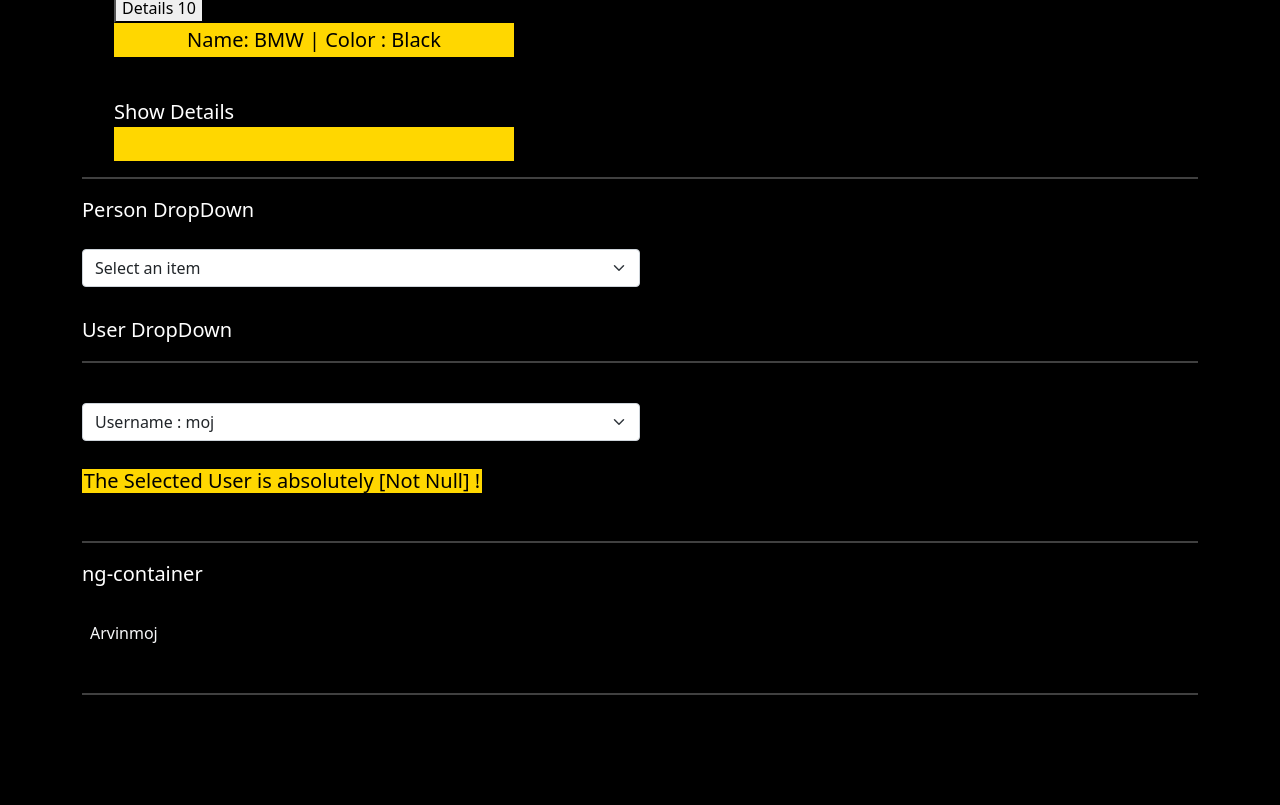
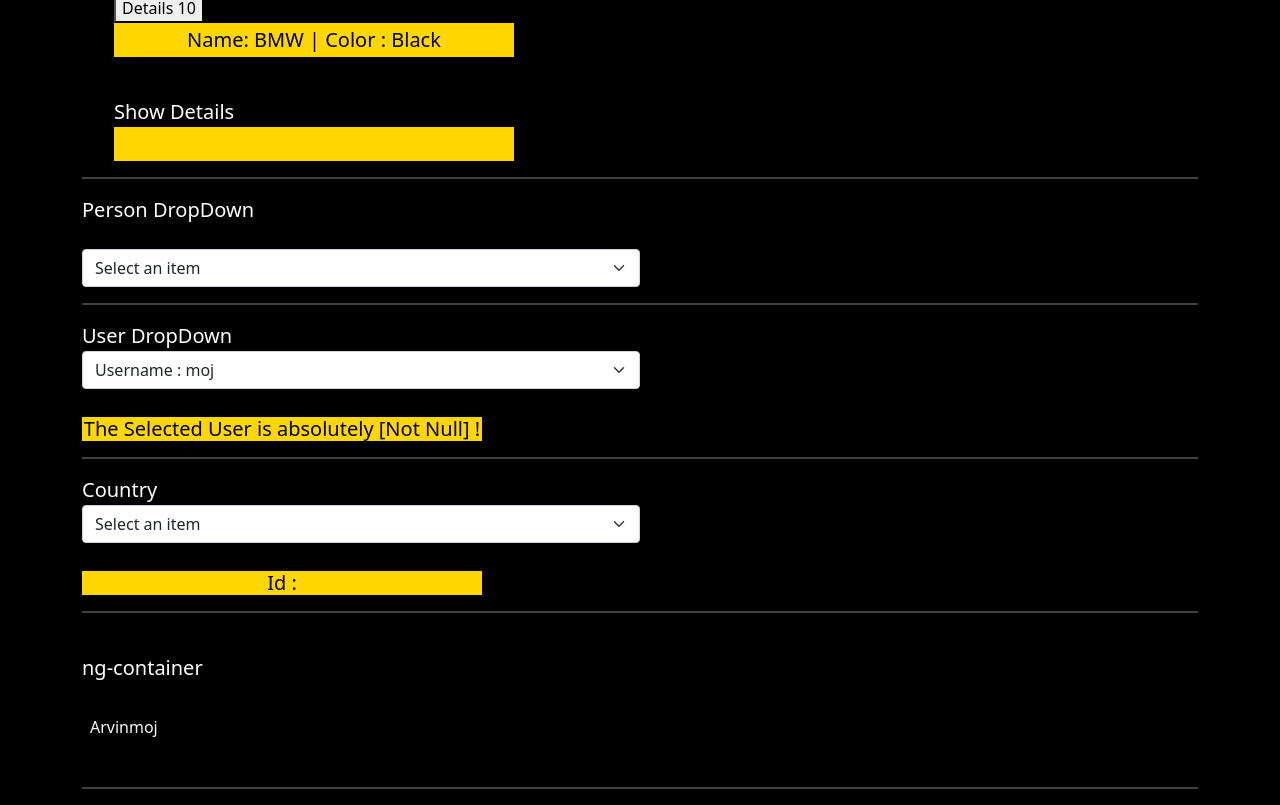
Before and after one commit to arvinmoj/Learn_Angular, an Angular app: page / in a window 1280 px wide. Shown: the part 3509-4314 px from the top of the page. Before the commit the page ends 4220 px from the top, so only its background shows below. Built offline with nearby package versions, Linux system fonts and the light colour scheme.

Commit message:
Country DropDown SelectCountrtId

```diff
--- a/src/app/app.component.html
+++ b/src/app/app.component.html
@@ -156,13 +156,8 @@
     </select>
 </div>
 
-<br>
-
+<hr>
 <b class="typing-span">User DropDown</b>
-
-<br>
-<hr>
-<br>
 
 <div class="col-6">
     <select class="form-select form-select mb-1" [(ngModel)]="selectUsers">
@@ -178,8 +173,22 @@
     <h3 *ngIf=" selectUsers === undefined ">The Selected User is absolutely [undefined] !</h3>
 </div>
 
+<hr>
+
+<b class="typing-span">Country</b>
 <br>
+<div class="col-6">
+    <select class="form-select form-select mb-1" [(ngModel)]="selectCountryId">
+        <option [ngValue]="null" >Select an item</option>
+        <hr>
+        <option *ngFor="let item of countries" [ngValue]="item.id" >Name : {{ item?.name}} | PhoneCode : {{ item?.phoneCode}}</option>
+    </select>
+    <br>
+    <h3>Id : {{ selectCountryId }}</h3>
+</div>
+
 <hr>
+<br>
 
 <b class="typing-span">ng-container</b>
 <br>
--- a/src/app/app.component.ts
+++ b/src/app/app.component.ts
@@ -4,12 +4,15 @@ import { Component } from '@angular/core';
 // Interfaces
 import * as InterfaceCars from './interfaces/car';
 import * as InterfaceUsers from './interfaces/user';
-import * as InterfacePersons from './interfaces/person';
+import * as InterfacePerson from './interfaces/person';
+import * as InterfaceCountries from './interfaces/country';
+
 
 // Models
 import * as ModelCars from './models/car';
 import * as ModelUsers from './models/user';
-import * as ModelPersons from './models/person';
+import * as ModelPerson from './models/person';
+import * as ModelCountries from './models/country';
 
 @Component({
   selector: 'app-root',
@@ -40,7 +43,7 @@ export class AppComponent {
     this.display = false;
     this.hide = true;
 
-    this.person = new ModelPersons.Person(
+    this.person = new ModelPerson.Person(
       '87B69FC999A0',
       20,
       true,
@@ -90,6 +93,20 @@ export class AppComponent {
 
     }
 
+    let id: number  = 0 ;
+
+    this.countries = [
+
+      new ModelCountries.Country(id+1 , "Iran" , 98),
+      new ModelCountries.Country(id+2 , "Iran" , 98),
+      new ModelCountries.Country(id+3 , "Iran" , 98),
+      new ModelCountries.Country(id+4 , "Iran" , 98),
+
+    ];
+
+    this.selectCountryId = null;
+
+
   }
 
   public name: string;
@@ -110,10 +127,13 @@ export class AppComponent {
   public user: InterfaceUsers.User[];
   public selectUsers: InterfaceUsers.User | null;
 
-  public person: InterfacePersons.Person;
+  public person: InterfacePerson.Person;
 
   public numbers:number [];
   public selectNumbers: number | null;
+
+  public selectCountryId: number | null;
+  public countries: InterfaceCountries.Country[];
 
   public onClick(): void {
     alert('Hello Arvinmoj');
```
